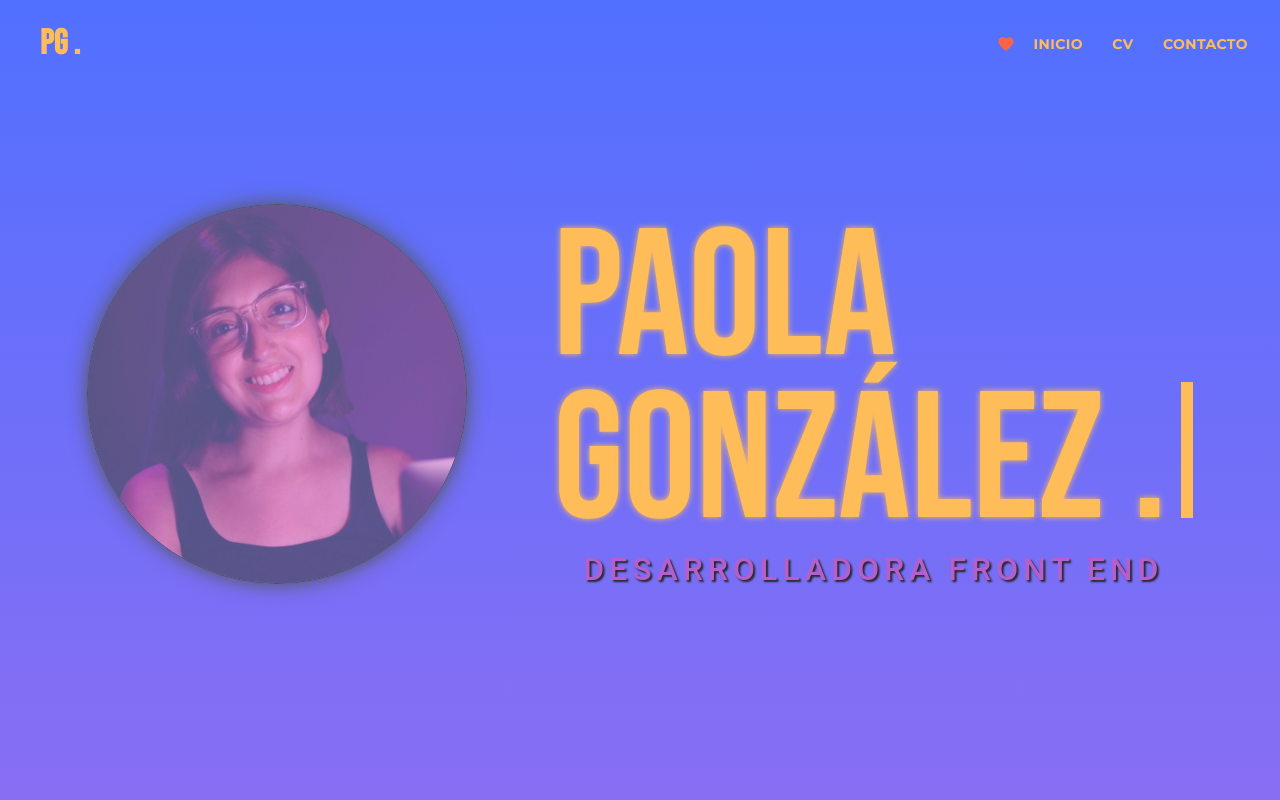
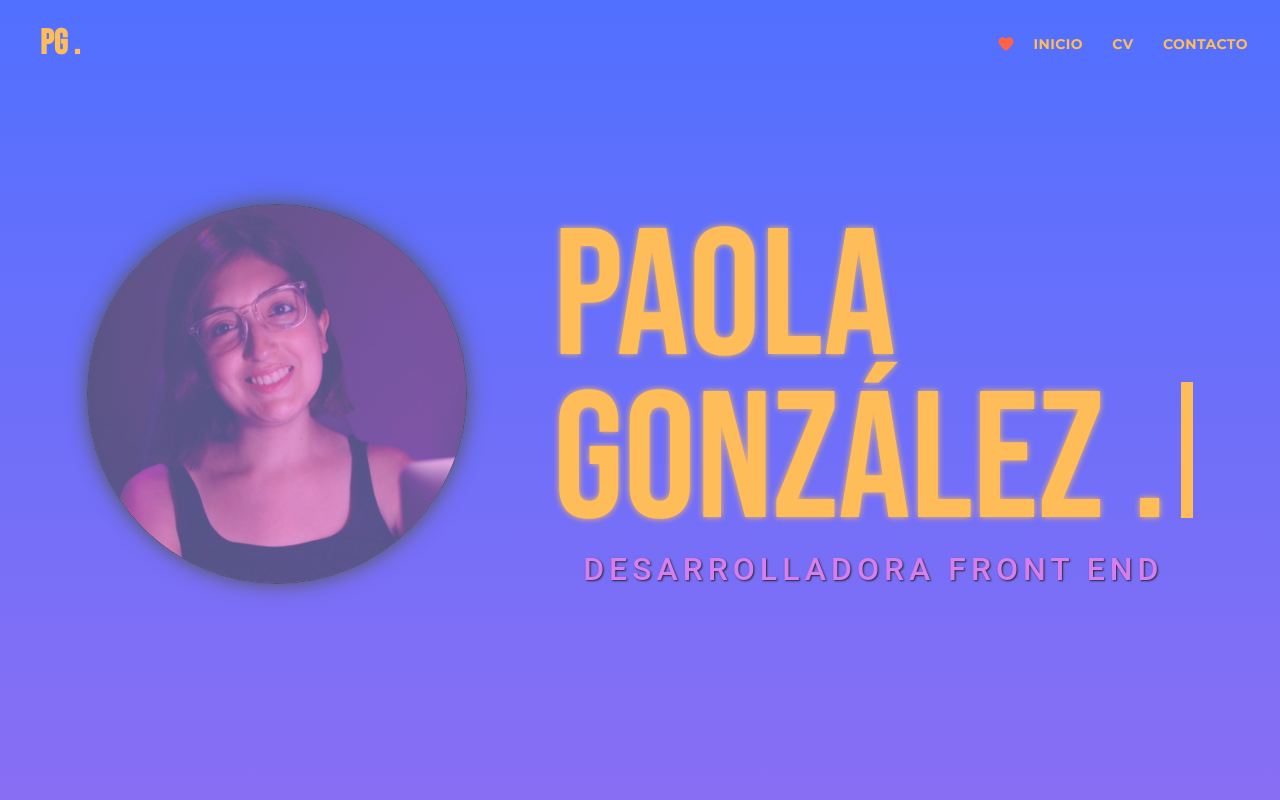
Before and after one commit to paaolaola/portfolio-paola-gonzalez, a React (Vite) app: page / in a window 1280 px wide. Shown: the top 800 px of the page. Built offline with nearby package versions, Linux system fonts and the light colour scheme.

Commit message:
box projects changes

```diff
--- a/src/assets/css/Home.css
+++ b/src/assets/css/Home.css
@@ -46,8 +46,8 @@
     letter-spacing: 5px;
     font-size: 32px;
     text-align: center;
-    color: #b55fcc;
-    text-shadow: 2px 2px 2px #272727;
+    color: #d67eee;
+    text-shadow: 1px 1px 2px #272727;
     margin-top: 2rem;
 }
 
@@ -588,7 +588,7 @@
     .box-projects {
         margin: 1rem auto;
         width: 90%;
-        padding: 1rem;
+        padding: 3rem;
     }
 
     .content-projects {
```
